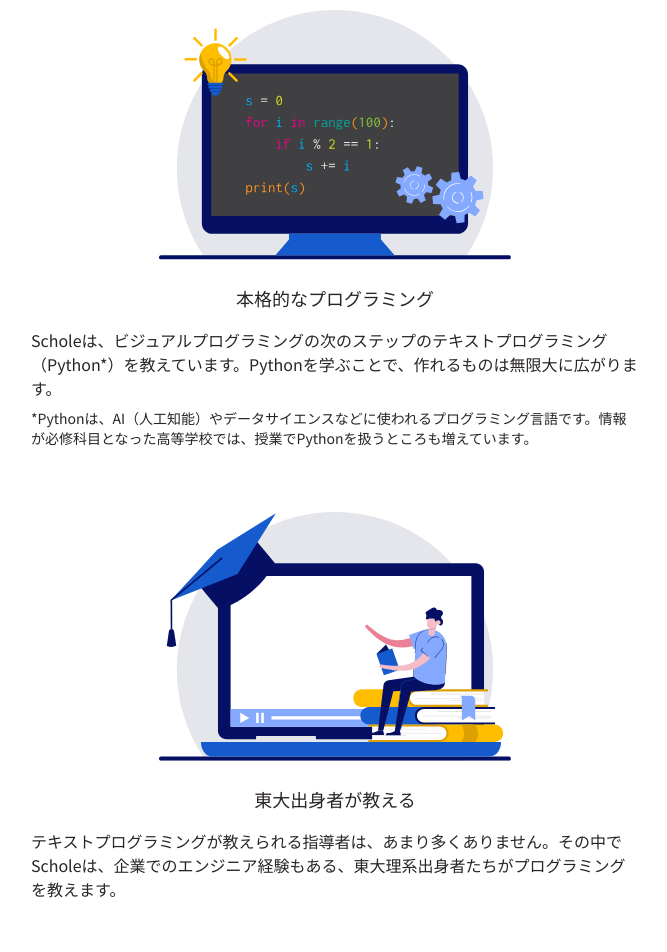
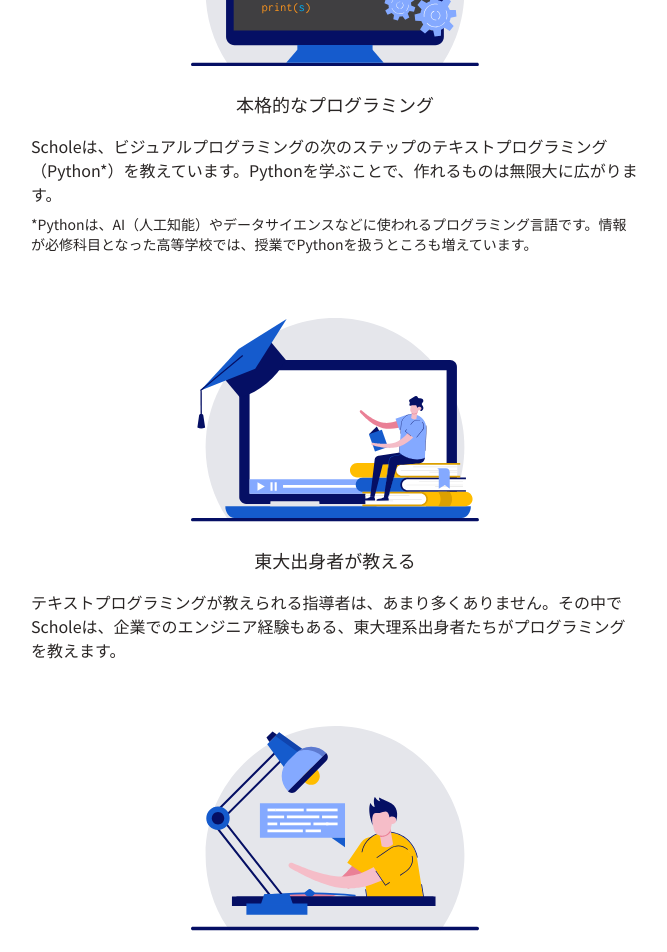
Before and after one commit to scholeapp/campaign.schole.app, a Next.js app: page /python-course in a window 1280 px wide. Shown: the part 1180-2132 px from the top of the page, without its empty margins (305-972 px from the left). Built offline with nearby package versions, Linux system fonts and the light colour scheme.

Commit message:
modify design

```diff
--- a/pages/python-course/index.js
+++ b/pages/python-course/index.js
@@ -16,7 +16,7 @@
 const Hero = () => (
   <div className="bg-[#EAF8F6] py-14">
     <MyContainer>
-      <Svg1 className="px-12" />
+      <Svg1 className="w-72 sm:w-96 mx-auto" />
       <p className="my-6 px-10 text-cyan-800 font-medium leading-loose tracking-wide md:text-lg">
         東大出身者が教える小中学生向け本格的プログラミング学習サービス「Schole（スコレ）」
       </p>
@@ -33,7 +33,9 @@
 );
 
 const Service = () => (
-  <div id="service" className="py-12">
+  <>
+    <div id="service" />
+    <div className="py-12">
       <MyContainer>
         <p className="text-center text-xl leading-relaxed text-stone-600 my-12">
           ビジュアルプログラミングの
@@ -42,19 +44,21 @@
         </p>
         <SectionTitle en="Service" ja="Scholeのサービス内容" />
         <div className="mt-6">
-        <Svg2 className="px-20 sm:px-40 py-4" />
+          <Svg2 className="w-48 sm:w-72 py-4 mx-auto" />
           <h4 className="text-center font-medium text-lg my-2">
             本格的なプログラミング
           </h4>
-        <p className="px-8 mt-4 mb-12">
+          <div className="px-8 mt-4 mb-12">
+            <p>
               Scholeは、ビジュアルプログラミングの次のステップのテキストプログラミング（Python*）を教えています。Pythonを学ぶことで、作れるものは無限大に広がります。
-          <div className="text-xs sm:text-sm mt-2">
+            </p>
+            <p className="text-xs sm:text-sm mt-2">
               *Pythonは、AI（人工知能）やデータサイエンスなどに使われるプログラミング言語です。情報が必修科目となった高等学校では、授業でPythonを扱うところも増えています。
-          </div>
             </p>
           </div>
+        </div>
         <div>
-        <Svg3 className="px-20 sm:px-40 py-4" />
+          <Svg3 className="w-48 sm:w-72 py-4 mx-auto" />
           <h4 className="text-center font-medium text-lg my-2">
             東大出身者が教える
           </h4>
@@ -63,7 +67,7 @@
           </p>
         </div>
         <div>
-        <Svg4 className="px-20 sm:px-40 py-4" />
+          <Svg4 className="w-48 sm:w-72 py-4 mx-auto" />
           <h4 className="text-center font-medium  text-lg my-2">
             オンラインマンツーマン指導
           </h4>
@@ -73,10 +77,13 @@
         </div>
       </MyContainer>
     </div>
+  </>
 );
 
 const Price = () => (
-  <div id="price" className="bg-amber-100/90 pt-6 pb-12">
+  <>
+    <div id="price" />
+    <div className="bg-amber-100/90 pt-10 pb-12">
       <MyContainer>
         <SectionTitle en="Price" ja="料金" />
         <div className="my-10">
@@ -108,10 +115,13 @@
         </div>
       </MyContainer>
     </div>
+  </>
 );
 
 const Voice = () => (
-  <div id="voice">
+  <>
+    <div id="voice" />
+    <div className="py-10">
       <MyContainer>
         <SectionTitle en="Voice" ja="受講者さま・保護者さまの声" />
         <p className="my-8 px-4">
@@ -159,22 +169,23 @@
         </div>
       </MyContainer>
     </div>
+  </>
 );
 
 const Contact = () => (
-  <div id="contact" className="bg-[#EAF8F6] py-10">
+  <>
+    <div id="contact" />
+    <div className="bg-[#EAF8F6] py-10">
       <SectionTitle en="Contact" ja="お問い合わせ" />
       <div className="googleform-wrapper">
         <iframe
           src="https://docs.google.com/forms/d/e/1FAIpQLSf5388_07qd4OnYCaHx49WWgWI6xgrM8ju9Hel3p-JZXPI33w/viewform?embedded=true"
-        frameborder="0"
-        marginheight="0"
-        marginwidth="0"
         >
           読み込んでいます…
         </iframe>
       </div>
     </div>
+  </>
 );
 
 export default function PythonCourse() {
```
Lines whose indentation alone changed are shown as unchanged.
